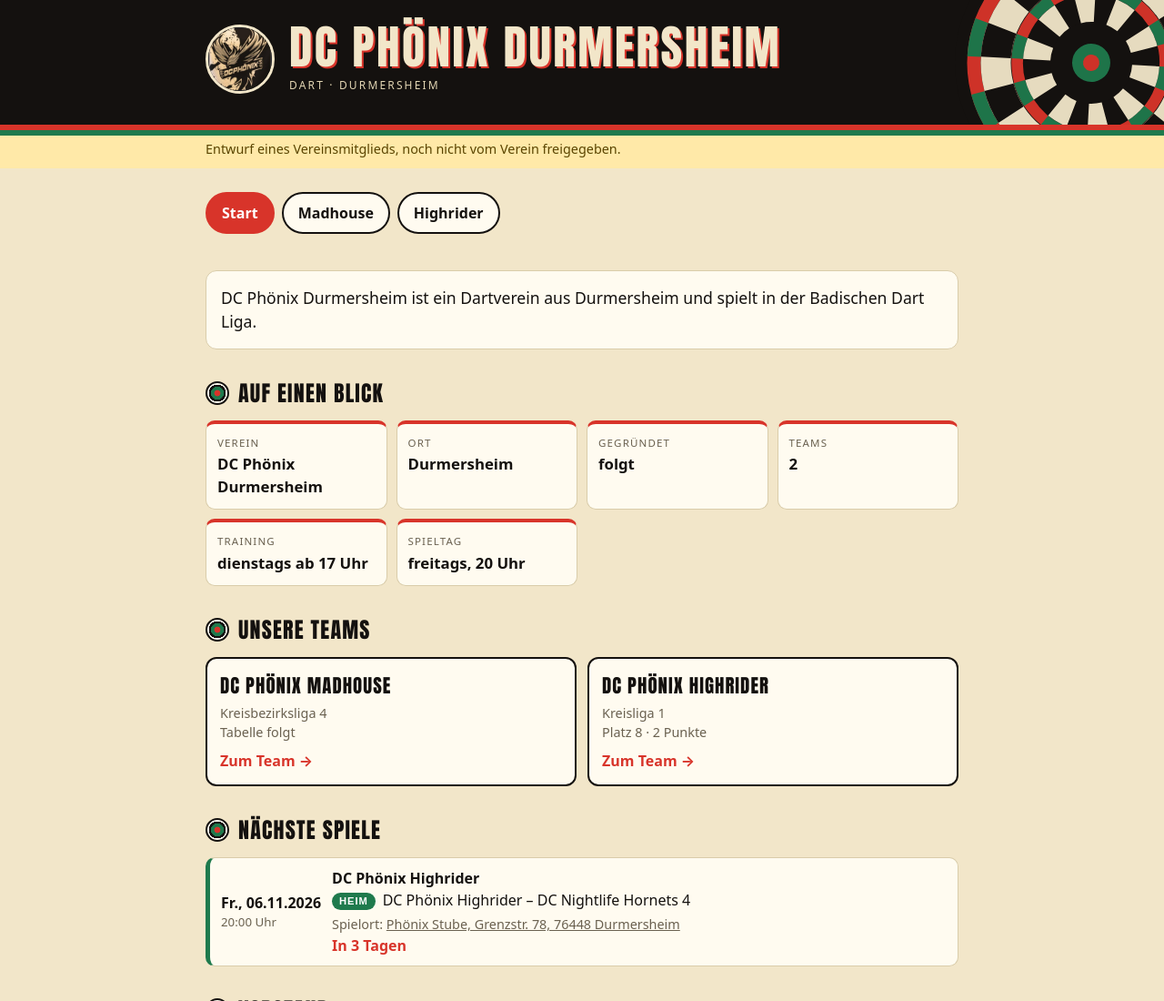
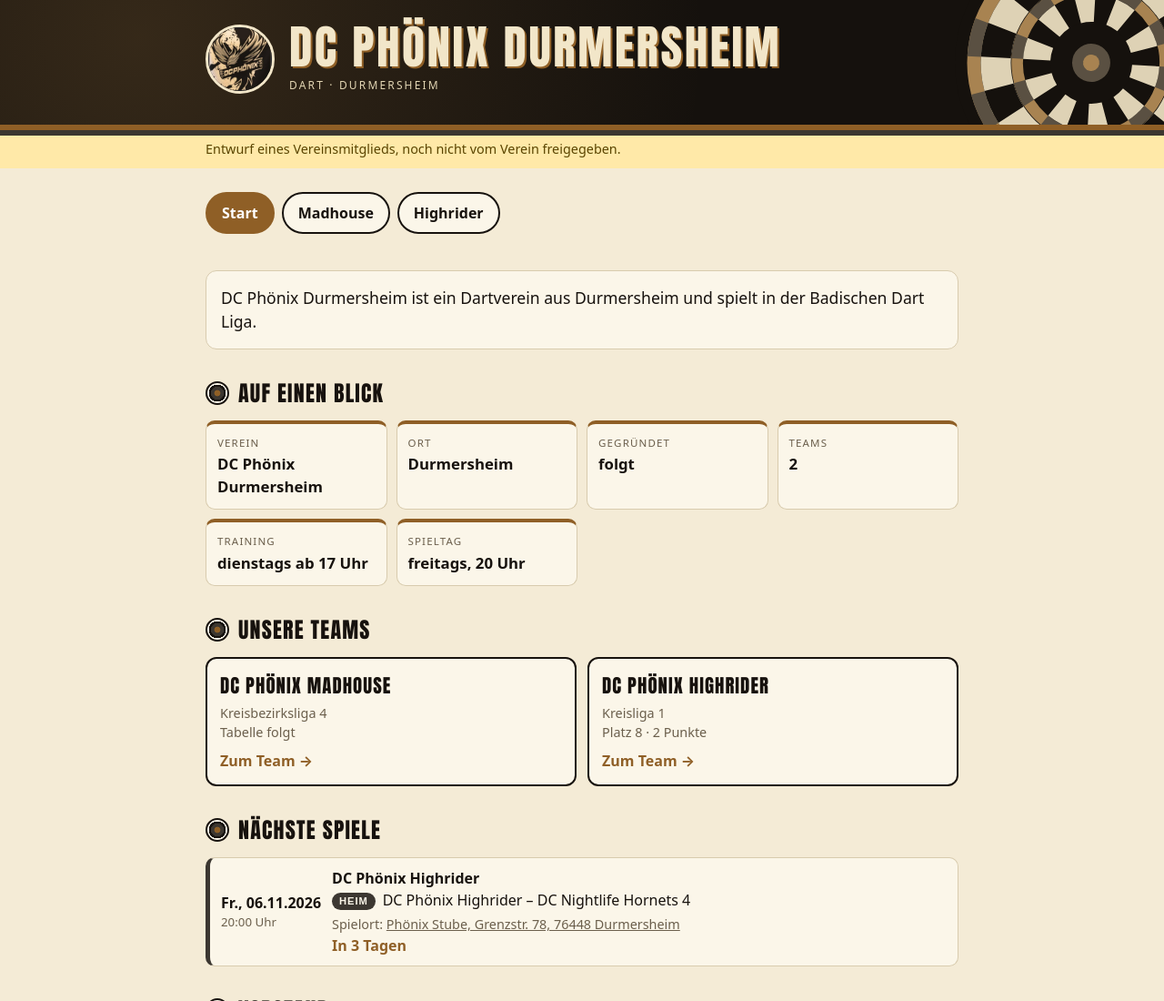
Before and after one commit to d2iablo/Dc-Phoenix-Webseite, a plain HTML site: page index.html in a window 1280 px wide. Shown: the top 1100 px of the page at 91% size. Drawn offline with Linux system fonts and the light colour scheme.

Commit message:
Add files via upload

```diff
--- a/index.html
+++ b/index.html
@@ -5,9 +5,9 @@
 <meta name="viewport" content="width=device-width,initial-scale=1,viewport-fit=cover">
 <title>DC Phönix Durmersheim</title>
 <style>
-:root{--bg:#F2E6C9;--card:#FFFBF0;--fg:#14110F;--mute:#6A6150;--line:#D9CCAA;--navy:#14110F;--flame:#D8342A;--flame-fg:#fff;--green:#1F7A4D;--own:#F9D9C9;--win:#1F7A4D;--loss:#C0301F;--warn:#FFE9A8;--warn-fg:#5A4500;--board:#16251C;--board-fg:#F2E6C9}
-@media (prefers-color-scheme:dark){:root:not([data-theme="light"]){--bg:#100E0C;--card:#1B1814;--fg:#F2E6C9;--mute:#A89E88;--line:#2E2921;--navy:#0A0908;--own:#40211A;--win:#4CC083;--loss:#F0745F;--warn:#3B3210;--warn-fg:#F3DE8A;--board:#0F1B14;color-scheme:dark}}
-:root[data-theme="dark"]{--bg:#100E0C;--card:#1B1814;--fg:#F2E6C9;--mute:#A89E88;--line:#2E2921;--navy:#0A0908;--own:#40211A;--win:#4CC083;--loss:#F0745F;--warn:#3B3210;--warn-fg:#F3DE8A;--board:#0F1B14;color-scheme:dark}
+:root{--bg:#F4EBD6;--card:#FBF6E9;--fg:#17120E;--mute:#6B5F4C;--line:#D8CBAE;--navy:#15110D;--flame:#8F5F26;--flame-fg:#fff;--green:#3C3731;--own:#EBD9B4;--win:#2F6B3F;--loss:#A33B2A;--warn:#FFE9A8;--warn-fg:#5A4500;--board:#1B1611;--board-fg:#F4EBD6}
+@media (prefers-color-scheme:dark){:root:not([data-theme="light"]){--bg:#100D0A;--card:#1C1814;--fg:#F4EBD6;--mute:#B0A48C;--line:#2F2820;--navy:#0A0806;--flame:#C9954F;--flame-fg:#15110D;--green:#CFC3A8;--own:#3A2D1B;--win:#6CC184;--loss:#F0745F;--warn:#3B3210;--warn-fg:#F3DE8A;--board:#0E0B08;--board-fg:#F4EBD6;color-scheme:dark}}
+:root[data-theme="dark"]{--bg:#100D0A;--card:#1C1814;--fg:#F4EBD6;--mute:#B0A48C;--line:#2F2820;--navy:#0A0806;--flame:#C9954F;--flame-fg:#15110D;--green:#CFC3A8;--own:#3A2D1B;--win:#6CC184;--loss:#F0745F;--warn:#3B3210;--warn-fg:#F3DE8A;--board:#0E0B08;--board-fg:#F4EBD6;color-scheme:dark}
 *{box-sizing:border-box}
 [hidden]{display:none!important}
 html{-webkit-text-size-adjust:100%}
@@ -15,7 +15,7 @@ body{margin:0;background:var(--bg);color:var(--fg);font:16px/1.5 system-ui,-appl
 h1,h2,h3{font-family:Impact,"Arial Narrow","Helvetica Neue Condensed",system-ui,sans-serif;font-weight:400;text-transform:uppercase;letter-spacing:.05em;margin:0;text-wrap:balance}
 a{color:inherit}
 .wrap{max-width:860px;margin:0 auto;padding-left:max(16px,env(safe-area-inset-left,0px));padding-right:max(16px,env(safe-area-inset-right,0px))}
-header{position:relative;overflow:hidden;background:var(--navy);color:#F2E6C9;padding-block:calc(26px + env(safe-area-inset-top,0px)) 34px;border-bottom:6px solid var(--flame);box-shadow:0 6px 0 var(--green)}
+header{position:relative;overflow:hidden;background:var(--navy) radial-gradient(circle at 12% 30%,rgba(201,149,79,.18),transparent 55%);color:#F2E6C9;padding-block:calc(26px + env(safe-area-inset-top,0px)) 34px;border-bottom:6px solid var(--flame);box-shadow:0 6px 0 var(--green)}
 .board{position:absolute;right:-70px;top:50%;width:300px;height:300px;transform:translateY(-50%) rotate(12deg);opacity:.95}
 .hero{position:relative}
 .brand{display:flex;align-items:center;gap:16px;min-width:0;max-width:calc(100% - 90px)}
@@ -31,10 +31,10 @@ h2::before{content:"";width:22px;height:22px;flex:none;border-radius:50%;backgro
 .tabs button{font:inherit;font-weight:700;padding:9px 16px;border-radius:999px;border:2px solid var(--fg);background:var(--card);color:var(--fg);cursor:pointer}
 .tabs button[aria-pressed="true"]{background:var(--flame);border-color:var(--flame);color:var(--flame-fg)}
 .card{background:var(--card);border:1px solid var(--line);border-radius:12px;padding:16px}
-.next .card{background:var(--board);color:var(--board-fg);border:3px solid #5A4630;border-radius:14px;box-shadow:inset 0 0 0 2px rgba(255,255,255,.06);padding:20px}
+.next .card{background:var(--board);color:var(--board-fg);border:3px solid #7A6240;border-radius:14px;box-shadow:inset 0 0 0 2px rgba(255,255,255,.06);padding:20px}
 .next .lbl{font-size:.75rem;letter-spacing:.16em;text-transform:uppercase;opacity:.75}
 .next .vs{font-family:Impact,"Arial Narrow",system-ui,sans-serif;text-transform:uppercase;letter-spacing:.03em;font-size:clamp(1.4rem,6vw,2rem);line-height:1.15;margin:8px 0;overflow-wrap:anywhere}
-.next .cd{display:inline-block;margin-top:10px;background:var(--flame);color:#fff;font-family:Impact,"Arial Narrow",system-ui,sans-serif;letter-spacing:.06em;text-transform:uppercase;font-size:1.2rem;padding:4px 14px;border-radius:6px}
+.next .cd{display:inline-block;margin-top:10px;background:var(--flame);color:var(--flame-fg);font-family:Impact,"Arial Narrow",system-ui,sans-serif;letter-spacing:.06em;text-transform:uppercase;font-size:1.2rem;padding:4px 14px;border-radius:6px}
 .next .card.err{color:var(--loss)}
 .fix{display:grid;gap:8px;padding:0;margin:0;list-style:none}
 .fix li{display:grid;grid-template-columns:auto 1fr auto;gap:4px 12px;align-items:center;background:var(--card);border:1px solid var(--line);border-left:5px solid var(--green);border-radius:10px;padding:10px 12px}
@@ -74,13 +74,13 @@ footer{border-top:1px solid var(--line);padding-block:16px calc(24px + env(safe-
 .teamhead h2{font-size:1.9rem}
 .tabs{position:sticky;top:env(safe-area-inset-top,0px);z-index:5;background:var(--bg);padding-block:10px;margin-top:-10px}
 .tabs a{font:inherit;font-weight:700;padding:9px 16px;border-radius:999px;border:2px solid var(--fg);background:var(--card);color:var(--fg);text-decoration:none}
-.tabs a[aria-current="page"]{background:var(--flame);border-color:var(--flame);color:#fff}
+.tabs a[aria-current="page"]{background:var(--flame);border-color:var(--flame);color:var(--flame-fg)}
 #vStart,#vTeam{display:grid;gap:30px}
 .fix li.two{grid-template-columns:auto 1fr}
 .dd2{color:var(--flame);font-weight:700}
 .teamhead h2::before{display:none}
 .pill{display:inline-block;font-family:Arial,system-ui,sans-serif;font-size:.7rem;font-weight:700;letter-spacing:.08em;text-transform:uppercase;padding:1px 8px;border-radius:999px;margin-right:8px;vertical-align:middle;line-height:1.5}
-.pill.h{background:var(--green);color:#fff}
+.pill.h{background:var(--green);color:var(--card)}
 .pill.g{background:transparent;color:var(--flame);border:1.5px solid var(--flame)}
 .ven{font-size:.9rem;margin-top:4px;color:var(--mute)}
 .next .ven{color:var(--board-fg);opacity:.85}
@@ -88,7 +88,7 @@ footer{border-top:1px solid var(--line);padding-block:16px calc(24px + env(safe-
 </style>
 </head>
 <body>
-<header><svg class="board" viewBox="-100 -100 200 200" aria-hidden="true"><circle r="100" fill="#14110F"/><circle r="86" fill="none" stroke="#D8342A" stroke-width="10"/><circle r="86" fill="none" stroke="#1F7A4D" stroke-width="10" stroke-dasharray="27.02 27.02" transform="rotate(-9)"/><circle r="70" fill="none" stroke="#F2E6C9" stroke-width="22"/><circle r="70" fill="none" stroke="#14110F" stroke-width="22" stroke-dasharray="21.99 21.99" transform="rotate(-9)"/><circle r="54" fill="none" stroke="#D8342A" stroke-width="9"/><circle r="54" fill="none" stroke="#1F7A4D" stroke-width="9" stroke-dasharray="16.96 16.96" transform="rotate(-9)"/><circle r="40" fill="none" stroke="#14110F" stroke-width="20"/><circle r="40" fill="none" stroke="#F2E6C9" stroke-width="20" stroke-dasharray="12.57 12.57" transform="rotate(-9)"/><circle r="14" fill="#1F7A4D"/><circle r="6" fill="#D8342A"/></svg><div class="wrap hero"><div class="brand">
+<header><svg class="board" viewBox="-100 -100 200 200" aria-hidden="true"><circle r="100" fill="#15110D"/><circle r="86" fill="none" stroke="#B08A55" stroke-width="10"/><circle r="86" fill="none" stroke="#5E5445" stroke-width="10" stroke-dasharray="27.02 27.02" transform="rotate(-9)"/><circle r="70" fill="none" stroke="#E9DDBF" stroke-width="22"/><circle r="70" fill="none" stroke="#15110D" stroke-width="22" stroke-dasharray="21.99 21.99" transform="rotate(-9)"/><circle r="54" fill="none" stroke="#B08A55" stroke-width="9"/><circle r="54" fill="none" stroke="#5E5445" stroke-width="9" stroke-dasharray="16.96 16.96" transform="rotate(-9)"/><circle r="40" fill="none" stroke="#15110D" stroke-width="20"/><circle r="40" fill="none" stroke="#E9DDBF" stroke-width="20" stroke-dasharray="12.57 12.57" transform="rotate(-9)"/><circle r="14" fill="#5E5445"/><circle r="6" fill="#B08A55"/></svg><div class="wrap hero"><div class="brand">
 <img id="logo" alt="Vereinslogo" hidden>
 <div><h1 id="vname">DC Phönix Durmersheim</h1><small id="vsub">Dart</small></div>
 </div></div></header>
```
